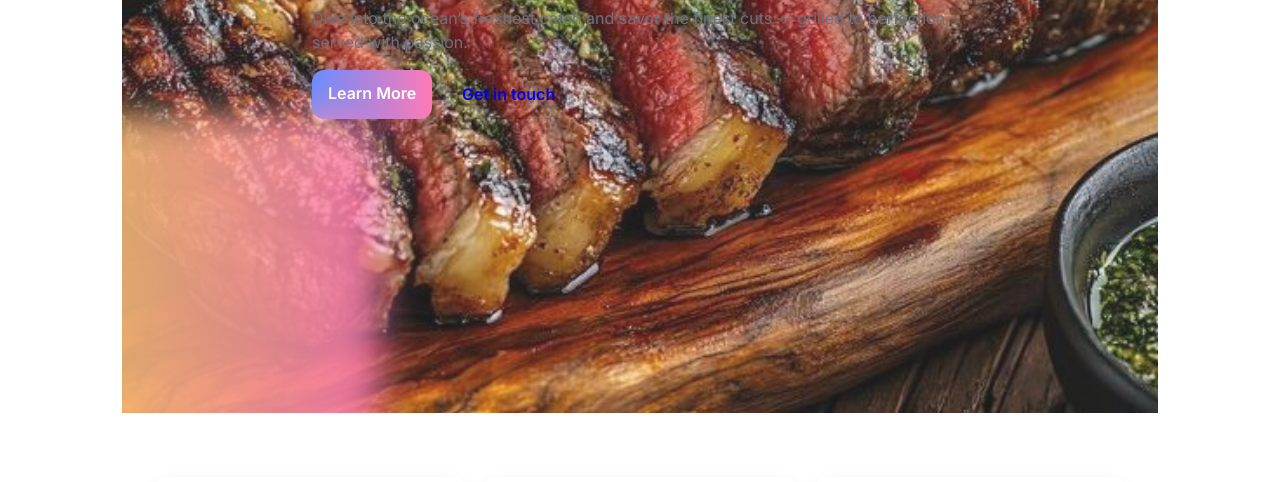
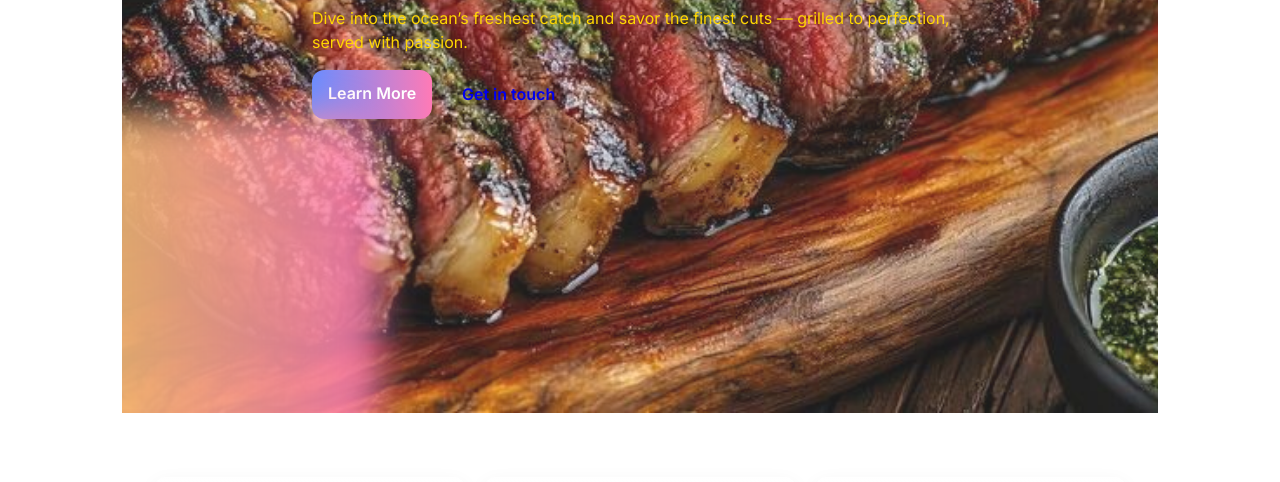
Before and after one commit to treshombreskitchen/treshombreskitchen, a plain HTML site: page index.html in a window 1280 px wide. Shown: the part 618-1100 px from the top of the page. Drawn offline with Linux system fonts and the light colour scheme; a script that the page names is missing.

Commit message:
Update index.html

```diff
--- a/index.html
+++ b/index.html
@@ -41,7 +41,7 @@
     <section class="hero">
       <div class="hero-content container animate-fade">
         <h1><span style="color: gold;">🔥🍤Tres Hombres Steak House & Seafoods🍖🦞</span></h1>
-        <p class="lead"><span class="highlight-yellow">Dive into the ocean’s freshest catch and savor the finest cuts — grilled to perfection, served with passion.</span></p>
+        <p class="lead"><span style="color: gold;">Dive into the ocean’s freshest catch and savor the finest cuts — grilled to perfection, served with passion.</span></p>
         <div class="hero-cta">
           <a class="btn primary" href="#features">Learn More</a>
           <a class="btn ghost" href="contact.html">Get in touch</a>
```
